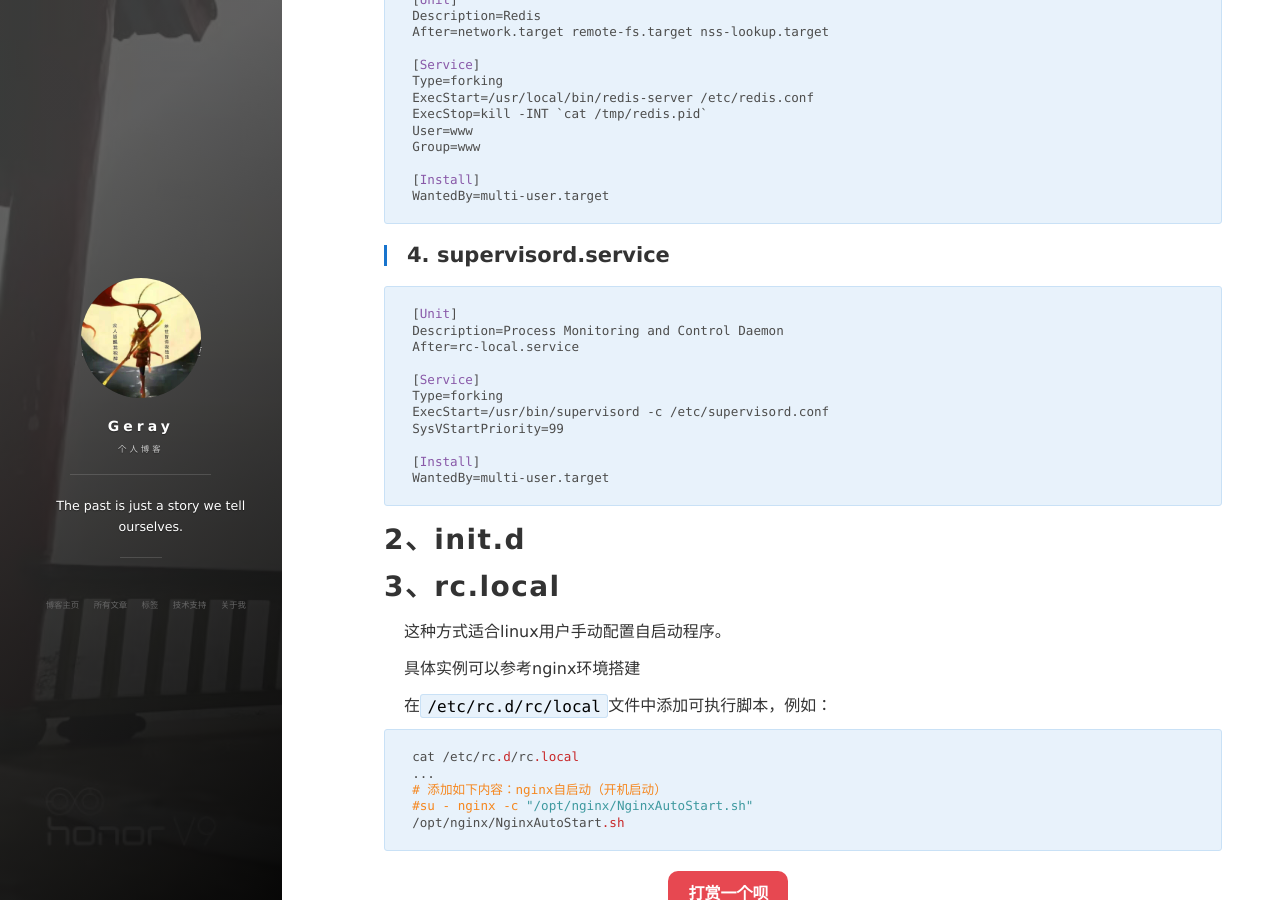
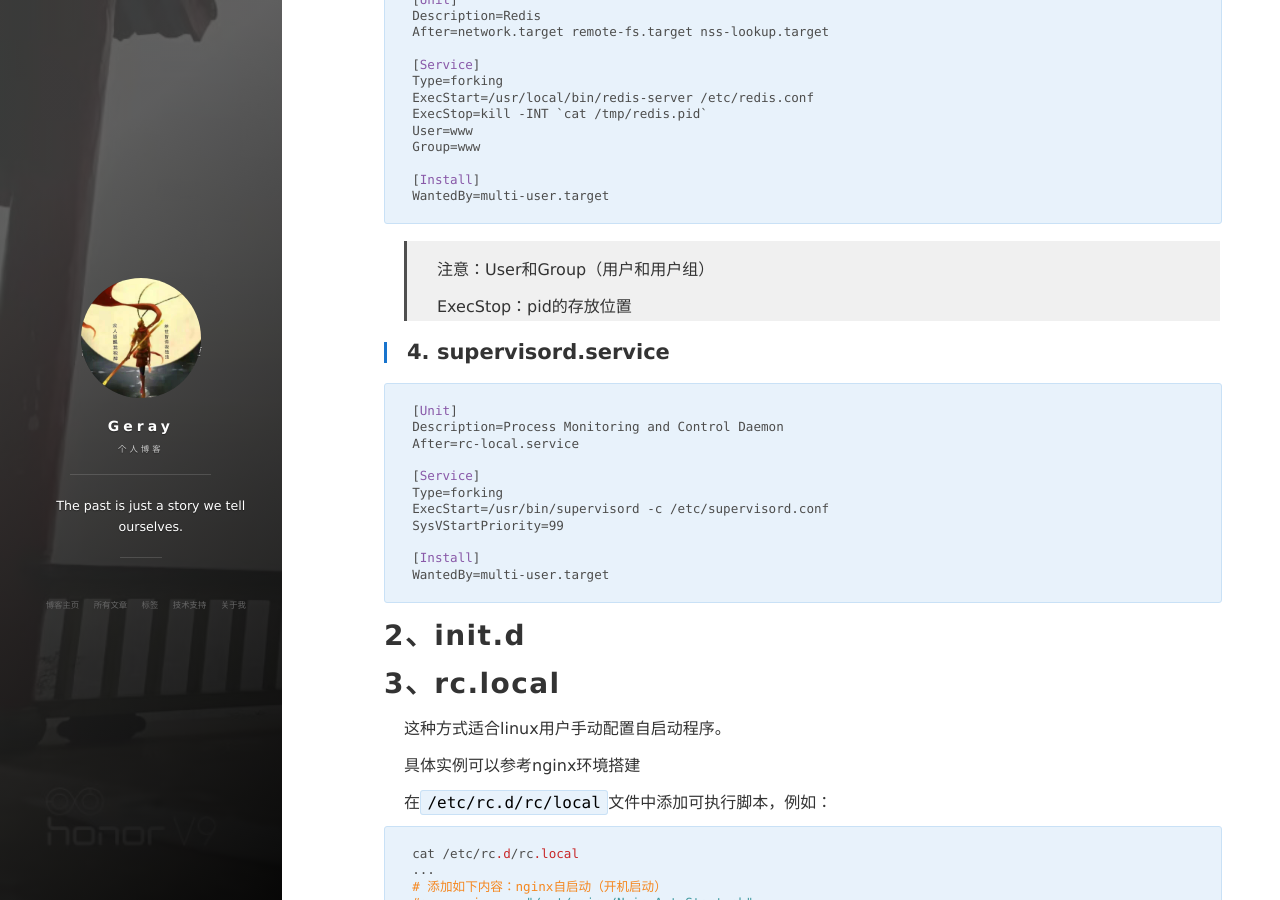
Before and after one commit to geray-zsg/geray-zsg.github.io, a Jekyll site: the page built from _posts/2020-10-21-CentOS自启动.md, in a window 1280 px wide and 900 px high, scrolled down 1426 px. Built offline with Jekyll 4.4.1, drawn with Linux system fonts in a browser that asks for light colours; nearby versions of some CDN libraries; comment, search, counter and statistics services are not loaded.

Commit message:
Update 2020-10-21-CentOS自启动.md

````diff
--- a/_posts/2020-10-21-CentOS自启动.md
+++ b/_posts/2020-10-21-CentOS自启动.md
@@ -79,6 +79,10 @@ Group=www
 WantedBy=multi-user.target
 ```
 
+> 注意：User和Group（用户和用户组）
+>
+> ExecStop：pid的存放位置
+
 ## 4. supervisord.service
 
 ```
````
